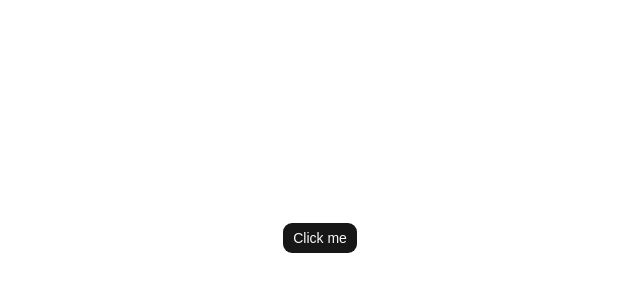
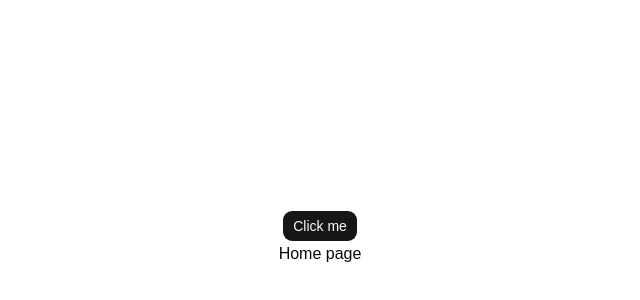
Before and after one commit to mdnahidbhuyaan/ecommerce-with-adminpanel, a React (Vite) app in the folder client/: page / in a window 1280 px wide. Shown: the part 162-462 px from the top of the page, without its empty margins (320-960 px from the left). Built offline with nearby package versions, Linux system fonts and the light colour scheme.

Commit message:
mongoose

```diff
--- a/client/src/App.jsx
+++ b/client/src/App.jsx
@@ -4,6 +4,7 @@ function App() {
   return (
     <div className="flex min-h-svh flex-col items-center justify-center">
       <Button>Click me</Button>
+      <h1>Home page</h1>
     </div>
   )
 }
```
